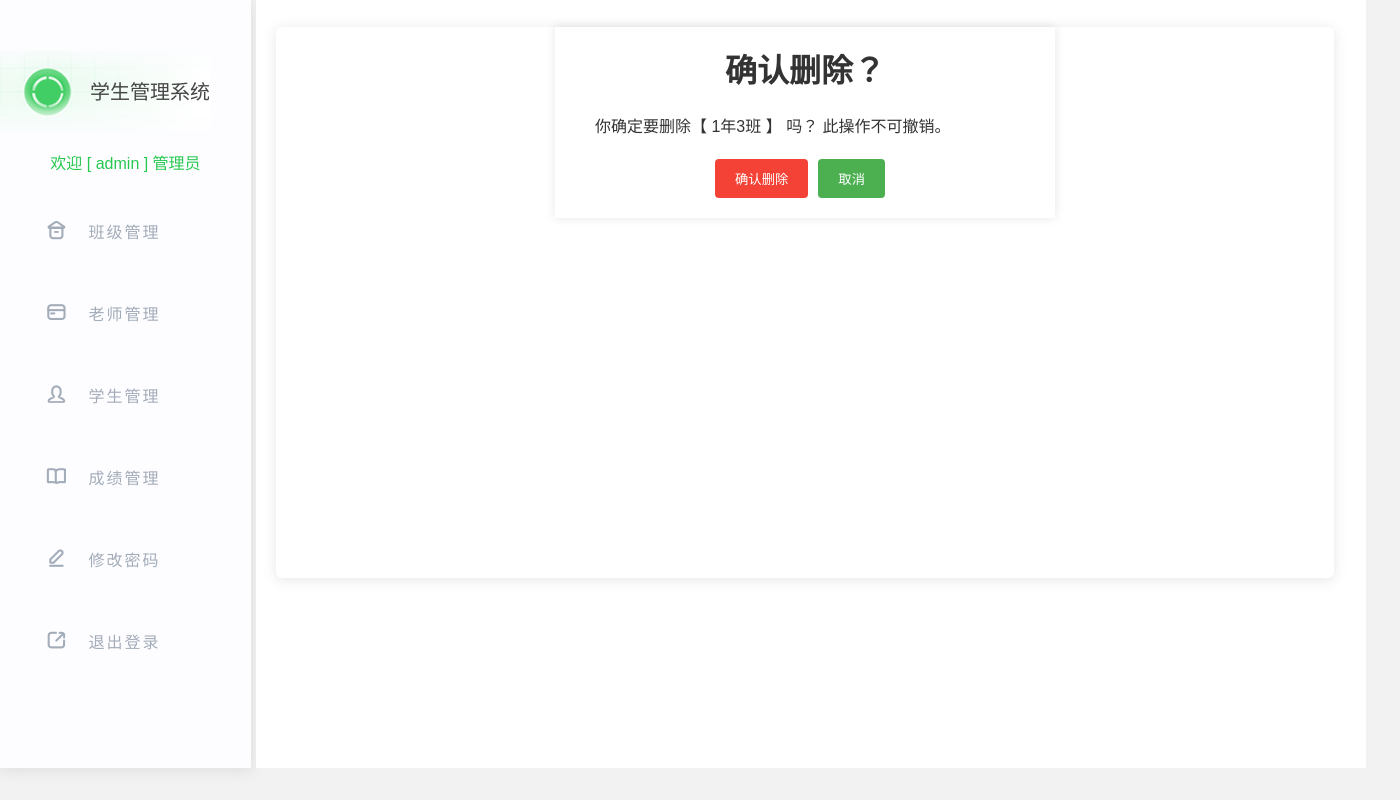
After one commit to cao-qh/student_management, a Django app: page /grades/2/delete/ in a window 1400 px wide. The commit adds this page. Run offline with Django 5.2, Linux system fonts and the light colour scheme; data comes from the database, SQL or seed files in the repository.

Commit message:
班级管理模块增删改查功能编写完成

```diff
--- a/grades/urls.py
+++ b/grades/urls.py
@@ -1,8 +1,10 @@
 from django.urls import path,include
-from .views import GradeListView,GradeCreateView,GradeUpdateView
+from .views import GradeListView,GradeCreateView,GradeUpdateView,GradeDeleteView
 
 urlpatterns = [
     path('', GradeListView.as_view(),name='grades_list'),
     path('create/',GradeCreateView.as_view(),name='grades_create'),
-    path('<int:pk>/update/',GradeUpdateView.as_view(),name='grade_update')
+    path('<int:pk>/update/',GradeUpdateView.as_view(),name='grade_update'),
+    path('<int:pk>/delete/',GradeDeleteView.as_view(),name='grade_delete')
+
 ]
--- a/grades/views.py
+++ b/grades/views.py
@@ -1,4 +1,4 @@
-from django.views.generic import ListView,CreateView,UpdateView
+from django.views.generic import ListView,CreateView,UpdateView,DeleteView
 from django.db.models import Q
 from django.urls import reverse_lazy
 
@@ -34,3 +34,8 @@ class GradeUpdateView(UpdateView):
     template_name = 'grades/grade_form.html'
     form_class = GradeForm
     success_url = reverse_lazy('grades_list')
+
+class GradeDeleteView(DeleteView):
+    model = Grade
+    template_name = 'grades/grade_delete_confirm.html'
+    success_url = reverse_lazy('grades_list')
--- /dev/null
+++ b/templates/grades/grade_delete_confirm.html
@@ -0,0 +1,20 @@
+{% extends 'base.html' %} {% load static %} {% block content %}
+<link rel="stylesheet" href="{% static 'css/form.css' %}" />
+
+<div class="bottom">
+  <div class="container">
+    <h1 style="text-align: center">确认删除？</h1>
+    <p style="margin: 20px">你确定要删除【 {{grade.grade_name}} 】 吗？ 此操作不可撤销。</p>
+    <form action method="post" class="text-align:center">
+      {% csrf_token %}
+      <div class="handleButton">
+        <button type="submit" id="cancelButton">确认删除</button>
+        <a href="{% url 'grades_list' %}">
+          <button type="button">取消</button>
+        </a>
+      </div>
+    </form>
+  </div>
+</div>
+
+{% endblock %}
--- a/templates/grades/grades_list.html
+++ b/templates/grades/grades_list.html
@@ -33,7 +33,7 @@
                   <a href="{% url 'grade_update' grade.pk %}">
                       <button class="add">编辑</button>
                   </a>
-                  <a href="#">
+                  <a href="{% url 'grade_delete' grade.pk %}">
                       <button class="del">删除</button>
                   </a>
               </td>
```
